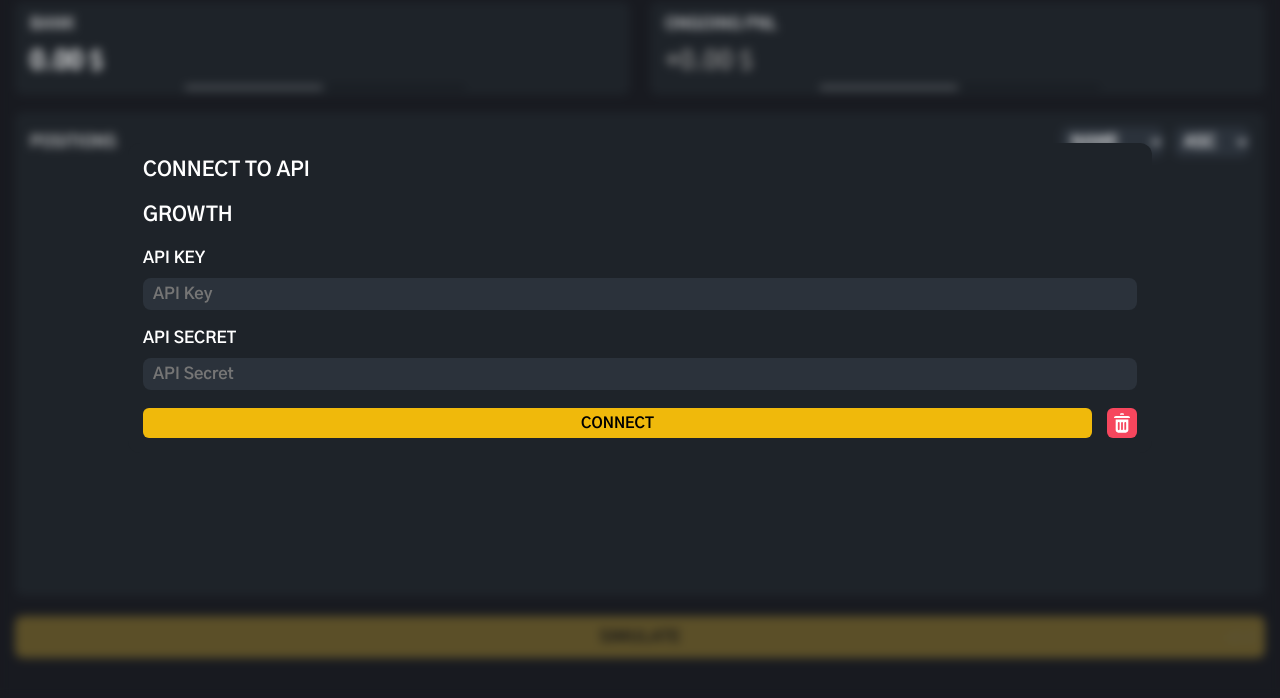
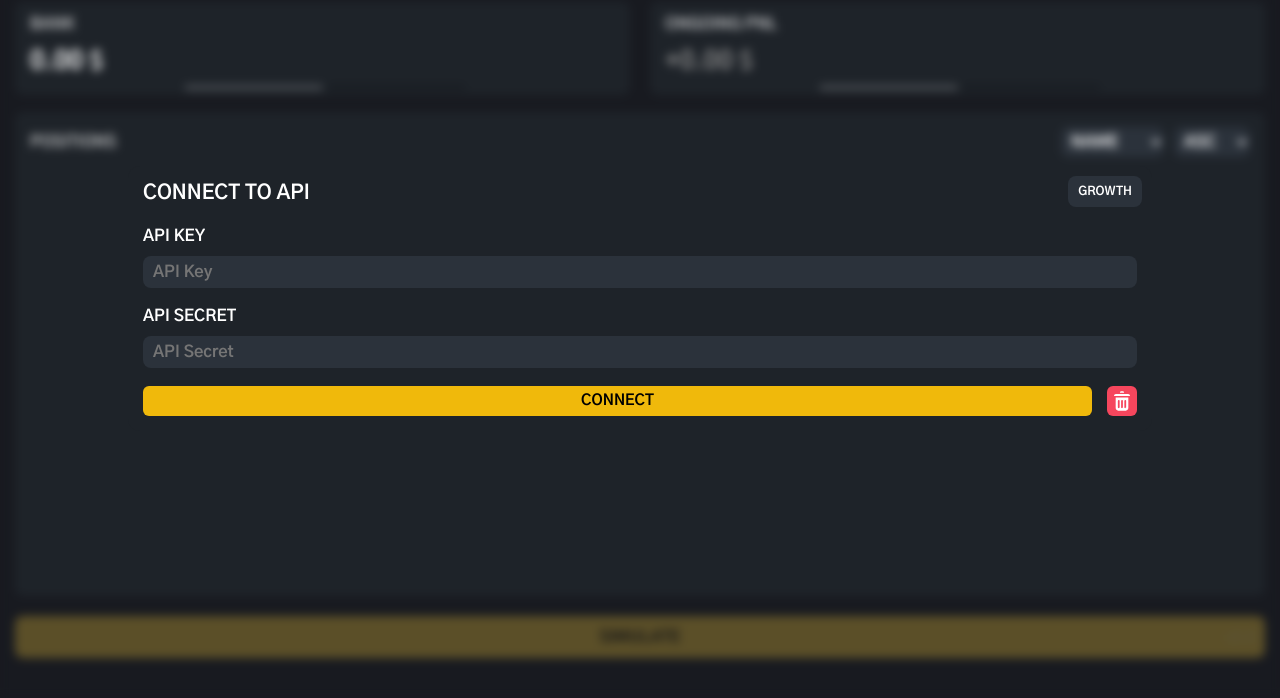
Before and after one commit to Johnathank78/BetterPNL, a plain HTML site: page index.html in a window 1280 px wide. Both pictures are taken after a click on the element 1237 px from the left and 42 px from the top of the page. Shown: the part 102-800 px from the top of the page. Drawn offline with Linux system fonts and the light colour scheme.

Commit message:
Update pnl.css

```diff
--- a/resources/css/pnl.css
+++ b/resources/css/pnl.css
@@ -446,6 +446,24 @@ body{
     display: none;
 }
 
+.parameter_percentage{
+    position: absolute;
+
+    display: flex;
+    justify-content: center;
+    align-items: center;
+
+    top: 10px;
+    right: 10px;
+
+    font-size: 12px;
+    background-color: var(--light-color);
+
+    padding: 8px 10px;
+
+    border-radius: 8px;
+}
+
 .global_wrapper{
     display: grid;
     grid-template-columns: repeat(2, 1fr); /* 2 colonnes de largeur égale */
@@ -498,6 +516,7 @@ body{
     height: 92%;
 
     color: white;
+    scroll-snap-align: start;
 }
 
 .global_elem_indicator{
```
